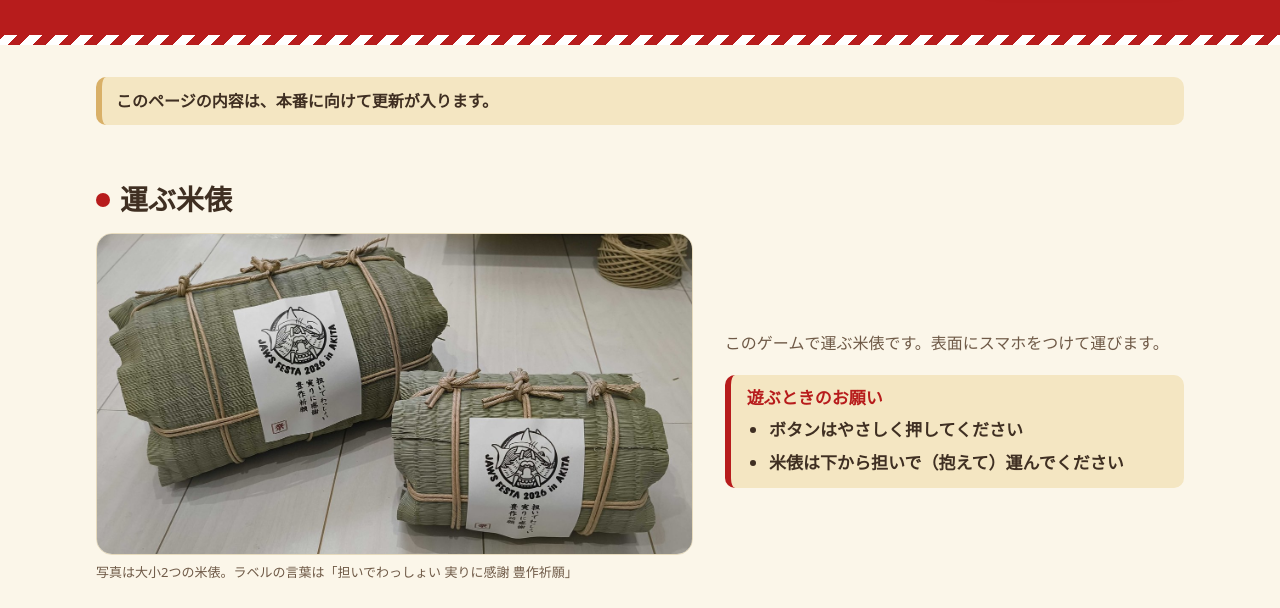
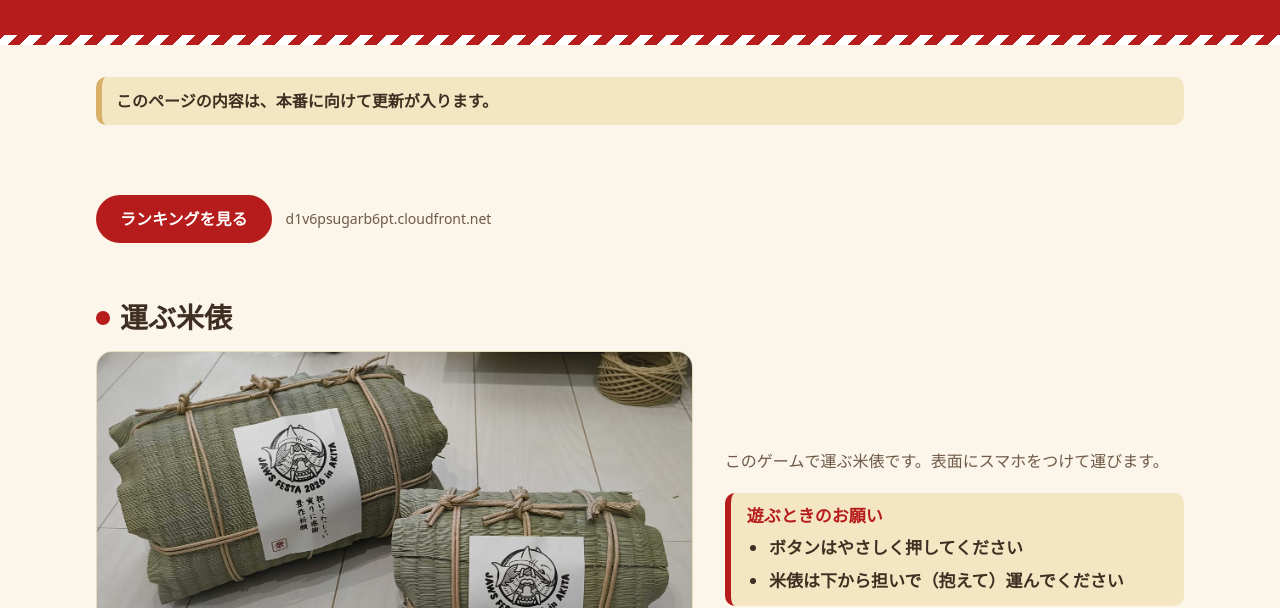
Before and after one commit to yamamoto123aaa/tawara-guide, a plain HTML site: page index.html in a window 1280 px wide. Shown: the part 192-800 px from the top of the page. Drawn offline with Linux system fonts and the light colour scheme; a web font is replaced by a local one.

Commit message:
ページの上部と名前登録の手順に、ランキングへのリンクを追加
Co-Authored-By: Claude Sonnet 5.5 <noreply@anthropic.com>

```diff
--- a/index.html
+++ b/index.html
@@ -69,6 +69,10 @@
 
   main { display: grid; gap: 56px; padding-bottom: 56px; }
   .notice { background: var(--straw-soft); border-left: 6px solid var(--straw); border-radius: 10px; padding: 10px 14px; font-weight: 700; }
+  .rank-link { margin: 14px 0 0; display: flex; flex-wrap: wrap; align-items: center; gap: 8px 14px; }
+  .rank-link a { background: var(--beni); color: var(--beni-ink); font-weight: 900; text-decoration: none; border-radius: 999px; padding: 10px 24px; }
+  .rank-link a:hover, .rank-link a:focus-visible { filter: brightness(1.1); }
+  .rank-link .url { color: var(--ink-soft); font-size: 14px; word-break: break-all; }
   /* Single-column grids get a track that never grows past the screen: with a
      plain auto track, a wide picture (width: 100%) would size the column to its
      own pixel width and push the text off the right edge. */
@@ -270,6 +274,7 @@
 <main class="wrap">
 
   <p class="notice">このページの内容は、本番に向けて更新が入ります。</p>
+  <p class="rank-link"><a href="https://d1v6psugarb6pt.cloudfront.net" target="_blank" rel="noopener">ランキングを見る</a><span class="url">d1v6psugarb6pt.cloudfront.net</span></p>
 
   <section>
     <h2>運ぶ米俵</h2>
@@ -420,6 +425,7 @@
           </figure>
         </div>
         <p>大画面のQRコードを自分のスマホで読み、名前を入れるとランキングにのります。名前を入れなければ、記録はランキングに出ません。登録できるのは、遊んでから30分以内です。</p>
+        <p class="rank-link"><a href="https://d1v6psugarb6pt.cloudfront.net" target="_blank" rel="noopener">ランキングを見る</a><span class="url">d1v6psugarb6pt.cloudfront.net</span></p>
       </li>
     </ol>
   </section>
```
